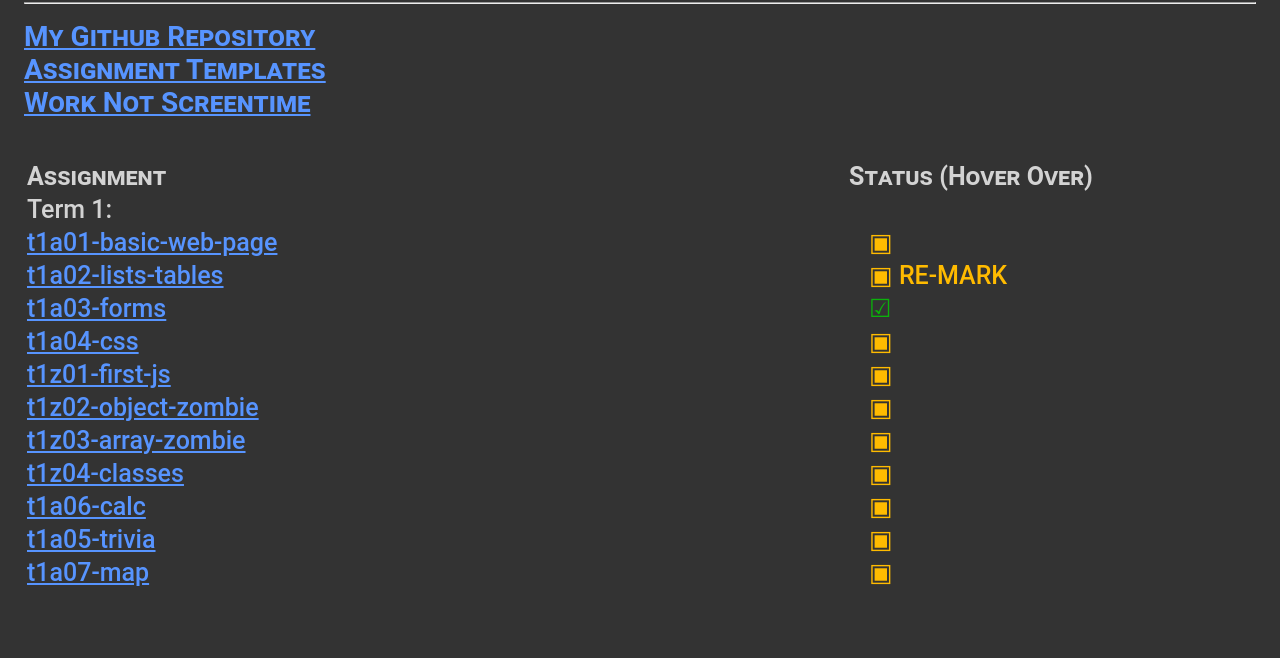
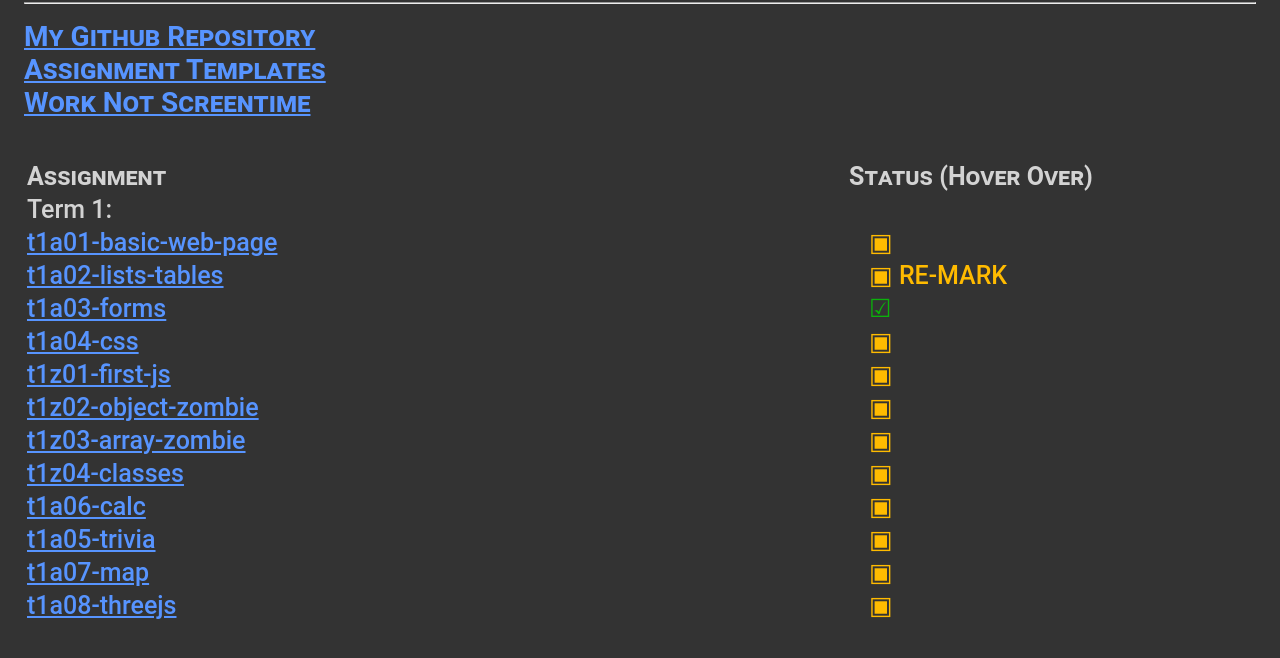
Before and after one commit to LukeMcRae7/GameDev12, a plain HTML site: page public/index.html in a window 1280 px wide. Shown: the part 142-800 px from the top of the page. Drawn offline with Linux system fonts and the light colour scheme.

Commit message:
Update index.html

```diff
--- a/public/index.html
+++ b/public/index.html
@@ -111,6 +111,9 @@ font-size: 25px
                     <td><a href="t1a07-map-luke.html">t1a07-map</a></td>
 <td><div title="Not Marked" style="color: rgb(255, 187, 0)">▣</div></td>
   </tr>
+                      <td><a href="z-threejs-luke.html">t1a08-threejs</a></td>
+<td><div title="Not Marked" style="color: rgb(255, 187, 0)">▣</div></td>
+  </tr>
   <tr>
 </tbody>
 </table>
```
